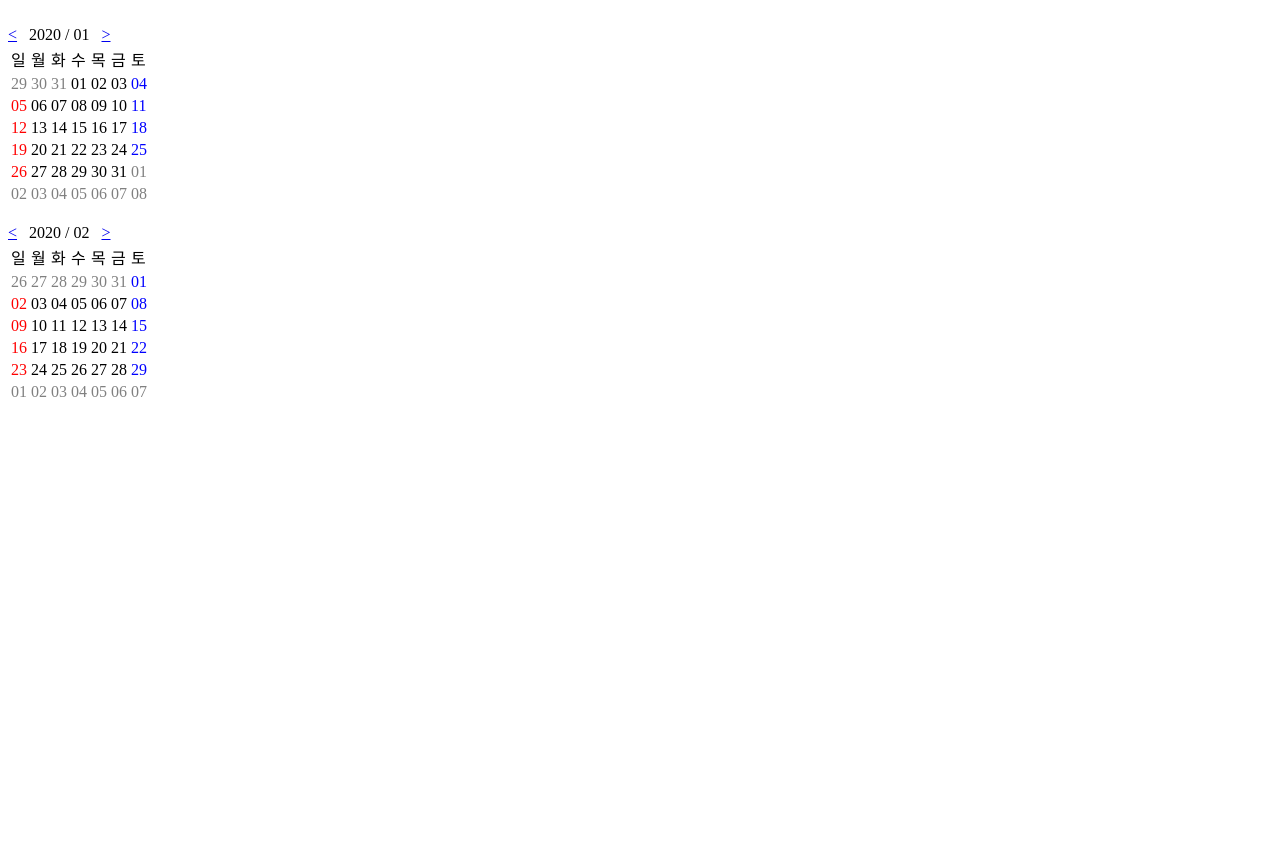
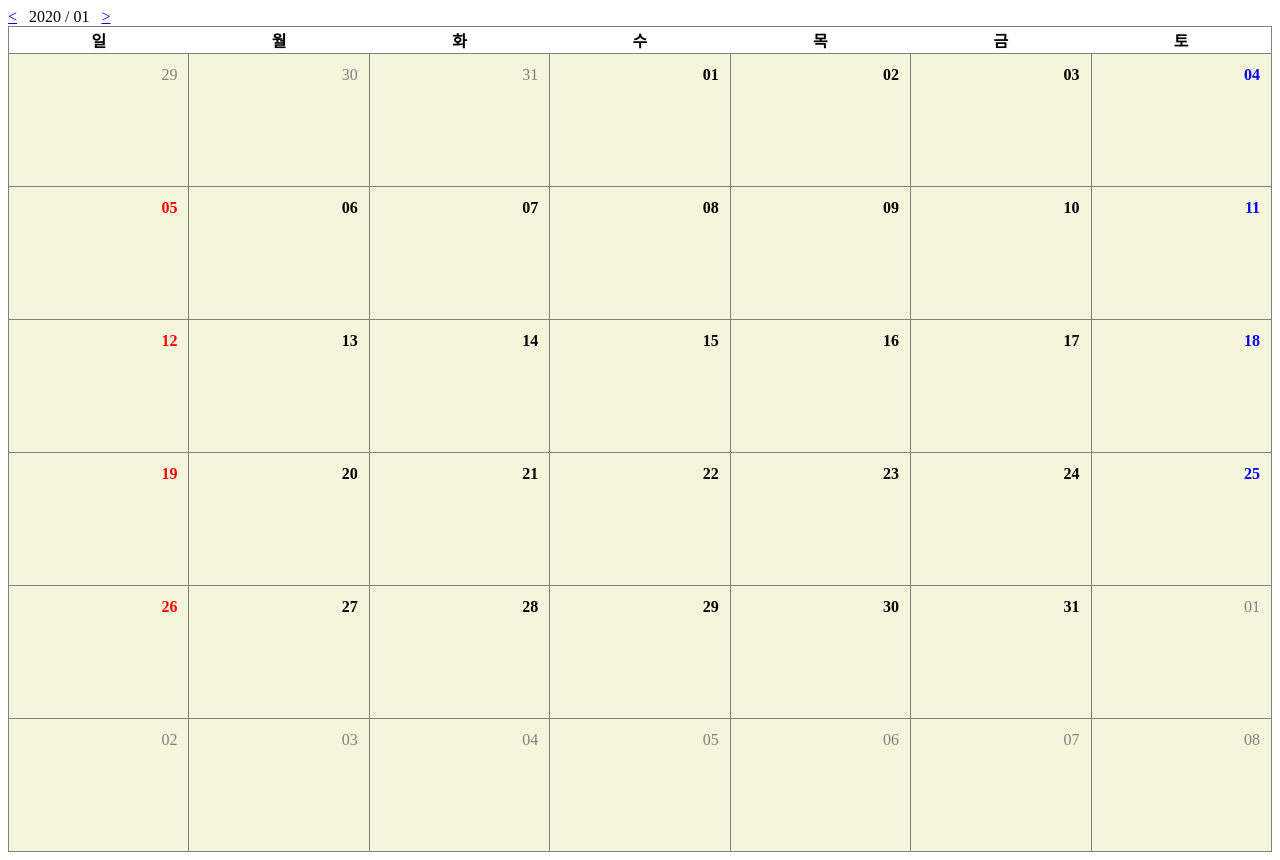
Before and after one commit to kdg1986/ReactCalendar, a React (Create React App) app: page / in a window 1280 px wide. Before the commit the page ends 800 px from the top, so only its background shows below. Built offline with nearby package versions, Linux system fonts and the light colour scheme.

Commit message:
또다시 구조변경 약간의 디자인

```diff
--- a/src/component/CalendarGenerator.jsx
+++ /dev/null
@@ -1,14 +0,0 @@
-import React from 'react';
-import NormalCalendar from './NormalCalendar'
-import {selectMonDateList} from '../js/common';
-
-const CalendarGenerator = props => {
-    /* 달력을 형태별로 가져올때를 대비한 중간 컴포넌트 */
-    return (
-        <>
-           <NormalCalendar list={selectMonDateList(props)}  getValue={props.getValue} ></NormalCalendar>
-        </>
-    )
-}
-
-export default React.memo(CalendarGenerator);
--- /dev/null
+++ b/src/component/CalendarWarpper.jsx
@@ -0,0 +1,20 @@
+import React from 'react';
+import WideCalendar from './WideCalendar';
+import InputCalendar from './InputCalendar';
+import {selectMonDateList} from '../js/common';
+
+const CalendarWarpper = props => {
+    /* 달력을 형태별로 가져올때를 대비한 중간 컴포넌트 */
+    const { type } = props.initObj;
+    props.initObj.dateList = selectMonDateList(props.initObj);
+
+    return (
+        <>
+           { type === 'wide'    && <WideCalendar data={props.initObj}></WideCalendar> }
+           { type === 'input'   && <InputCalendar data={props.initObj}></InputCalendar> }
+
+        </>
+    )
+}
+
+export default React.memo(CalendarWarpper);
--- /dev/null
+++ b/src/component/InputCalendar.jsx
@@ -0,0 +1,46 @@
+import React from 'react';
+
+const InputCalendar = props => {
+    props = { ...props.data }
+
+    const getValue = (item) => {
+        typeof props.getValue === 'function' &&  props.getValue(item.fullDate);
+        console.log(item)
+    }
+
+    return (
+        <>
+                <a href='#' onClick={ ()=> props.prevMonth() }>&lt;</a>&nbsp;&nbsp; {props.year} / {props.month} &nbsp;&nbsp;<a href="#" onClick={ ()=> props.nextMonth() }>&gt;</a>
+                <table className="table">
+                    <tbody>
+                        <tr>
+                            <th>일</th>
+                            <th>월</th>
+                            <th>화</th>
+                            <th>수</th>
+                            <th>목</th>
+                            <th>금</th>
+                            <th>토</th>
+                        </tr>
+                        {props.dateList.map( (item,idx)=>{
+                            return(
+                            <tr key={idx}>
+                            {
+                                item.map(
+                                    (item,idx) =>
+                                        <td className={'cellProperty today '+item.color} key={idx} onClick={ () => getValue(item)}>
+                                            <div>{item ? item.date : ''}</div>
+                                        </td>
+                                )
+                            }
+                            </tr>
+                            )
+                        })}
+                    </tbody>
+                </table>
+
+        </>
+    )
+}
+
+export default React.memo(InputCalendar);
--- a/src/component/NormalCalendar.jsx
+++ /dev/null
@@ -1,33 +0,0 @@
-import React, { useState } from 'react';
-
-const NormalCalendar = props => {
-
-    const getValue = (item) => {
-        typeof props.getValue === 'function' &&  props.getValue(item.fullDate);
-        console.log(item)
-    }
-
-
-    return (
-        <>
-            <table>
-                <tbody>
-                    <tr>
-                        <td>일</td>
-                        <td>월</td>
-                        <td>화</td>
-                        <td>수</td>
-                        <td>목</td>
-                        <td>금</td>
-                        <td>토</td>
-                    </tr>
-                    {props.list.map( (item,idx)=>{
-                        return( <tr key={idx}>{item.map((item,idx) => <td style={{ color : item.color, cursor : 'pointer' }} key={idx} onClick={ () => getValue(item)}>{item ? item.date : ''}</td> )}</tr> )
-                    })}
-                </tbody>
-            </table>
-        </>
-    )
-}
-
-export default React.memo(NormalCalendar);
--- /dev/null
+++ b/src/component/WideCalendar.jsx
@@ -0,0 +1,47 @@
+import React from 'react';
+import '../css/common.css';
+
+const WideCalendar = props => {
+    props = { ...props.data }
+
+    const getValue = (item) => {
+        typeof props.getValue === 'function' &&  props.getValue(item.fullDate);
+        console.log(item)
+    }
+
+    return (
+        <>
+                <a href='#' onClick={ ()=> props.prevMonth() }>&lt;</a>&nbsp;&nbsp; {props.year} / {props.month} &nbsp;&nbsp;<a href="#" onClick={ ()=> props.nextMonth() }>&gt;</a>
+                <table className="table">
+                    <tbody>
+                        <tr>
+                            <th>일</th>
+                            <th>월</th>
+                            <th>화</th>
+                            <th>수</th>
+                            <th>목</th>
+                            <th>금</th>
+                            <th>토</th>
+                        </tr>
+                        {props.dateList.map( (item,idx)=>{
+                            return(
+                            <tr key={idx}>
+                            {
+                                item.map(
+                                    (item,idx) =>
+                                        <td className={'cellProperty today '+item.color} key={idx} onClick={ () => getValue(item)}>
+                                            <div>{item ? item.date : ''}</div>
+                                        </td>
+                                )
+                            }
+                            </tr>
+                            )
+                        })}
+                    </tbody>
+                </table>
+
+        </>
+    )
+}
+
+export default React.memo(WideCalendar);
--- a/src/component/calendar.jsx
+++ b/src/component/calendar.jsx
@@ -1,6 +1,6 @@
 import React, { useState } from 'react';
 import {dateToString,lpad} from '../js/common';
-import CalendarGenerator from '../component/CalendarGenerator';
+import CalendarWarpper from './CalendarWarpper';
 
 const Calendar = props => {
     const arrPrpDate =  /^(\d{4})[.|-|/]*(\d{2})[.|-|/]*(\d{2})$/.exec( dateToString(props.date) );
@@ -11,9 +11,10 @@ const Calendar = props => {
         ,month      : arrPrpDate[2]
         ,day        : arrPrpDate[3]
         ,defaultDaySelect : props.daySelect || false
+        ,type : props.daySelect || 'input'
     });
-
-    const nextMonth = () => {
+    const functions = {
+        nextMonth : () => {
             const date  =   new Date( calObj.year , calObj.month , 1 );
             const yyyy  =   date.getFullYear();
             const mon   =   lpad( date.getMonth()+1 )
@@ -26,8 +27,7 @@ const Calendar = props => {
                 ,day        : day
            })
         }
-
-    const prevMonth = () => {
+        ,prevMonth : () => {
             const strYear  = lpad( (calObj.month-1) * 1 === 0 ? calObj.year-1 : calObj.year );
             const strMonth = lpad( (calObj.month-1) * 1 === 0 ? 12 : (calObj.month-1) );
             setCalObj({
@@ -38,14 +38,15 @@ const Calendar = props => {
                 ,day        : "01"
             })
         }
+    }
 
 
+
+
+    {/* <a href={href} onClick={ ()=> prevMonth() }>&lt;</a>&nbsp;&nbsp; {calObj.year} / {calObj.month} &nbsp;&nbsp;<a href={href} onClick={ ()=> nextMonth() }>&gt;</a> */}
+
     return(
-        <>
-            {props.children}<br/>
-            <a href={href} onClick={ ()=> prevMonth() }>&lt;</a>&nbsp;&nbsp; {calObj.year} / {calObj.month} &nbsp;&nbsp;<a href={href} onClick={ ()=> nextMonth() }>&gt;</a>
-            <CalendarGenerator year={calObj.year} month={calObj.month} day={calObj.day} date={calObj.thisDate} getValue={props.getValue}></CalendarGenerator>
-        </>
+        <CalendarWarpper initObj={ {...calObj, ...props, ...functions} }></CalendarWarpper>
     )
 }
 
--- /dev/null
+++ b/src/css/common.css
@@ -0,0 +1,12 @@
+.table { width: 100%; border:1px solid gray; border-collapse: collapse; }
+.table tr{ border-spacing: 1px; }
+.table td{ height: 130px; border:1px solid gray; }
+.table td div{ margin-bottom: 90px; text-align: right; margin-right: 10px; }
+
+.today { background-color: beige; }
+
+.cellProperty { cursor: pointer; }
+.red { color: red;  font-weight: bold;}
+.blue { color: blue; font-weight: bold;}
+.gray { color: gray; }
+.black { font-weight: bold; }
--- a/src/index.js
+++ b/src/index.js
@@ -8,8 +8,7 @@ const getDate = (date) => {
 
 ReactDOM.render(
     <>
-        <Calendar date="20200101" ></Calendar>
-        <Calendar date="20200203" ></Calendar>
+        <Calendar date="20200101" type="input" ></Calendar>
         {/*
         <Calendar date="20200303" getValue={getDate}></Calendar>
         <Calendar date="20200403" getValue={getDate}></Calendar> */}
--- a/src/js/common.js
+++ b/src/js/common.js
@@ -44,7 +44,7 @@ export const selectMonDateList = prop => {
                 fullDate : `${prvYear}${prvMonth}${day}`
                 ,date : `${prvMonStDt + (idx+1)}`
                 //,day : thisDay
-                ,color : 'grey'
+                ,color : 'gray'
 
             }
         }).concat(
@@ -67,7 +67,7 @@ export const selectMonDateList = prop => {
                     return {
                         fullDate : `${nextYear}${nextMonth}${day}`
                         ,date : `${day}`
-                        ,color : 'grey'
+                        ,color : 'gray'
                     }
                 }
             )
```
Lines whose indentation alone changed are shown as unchanged.
